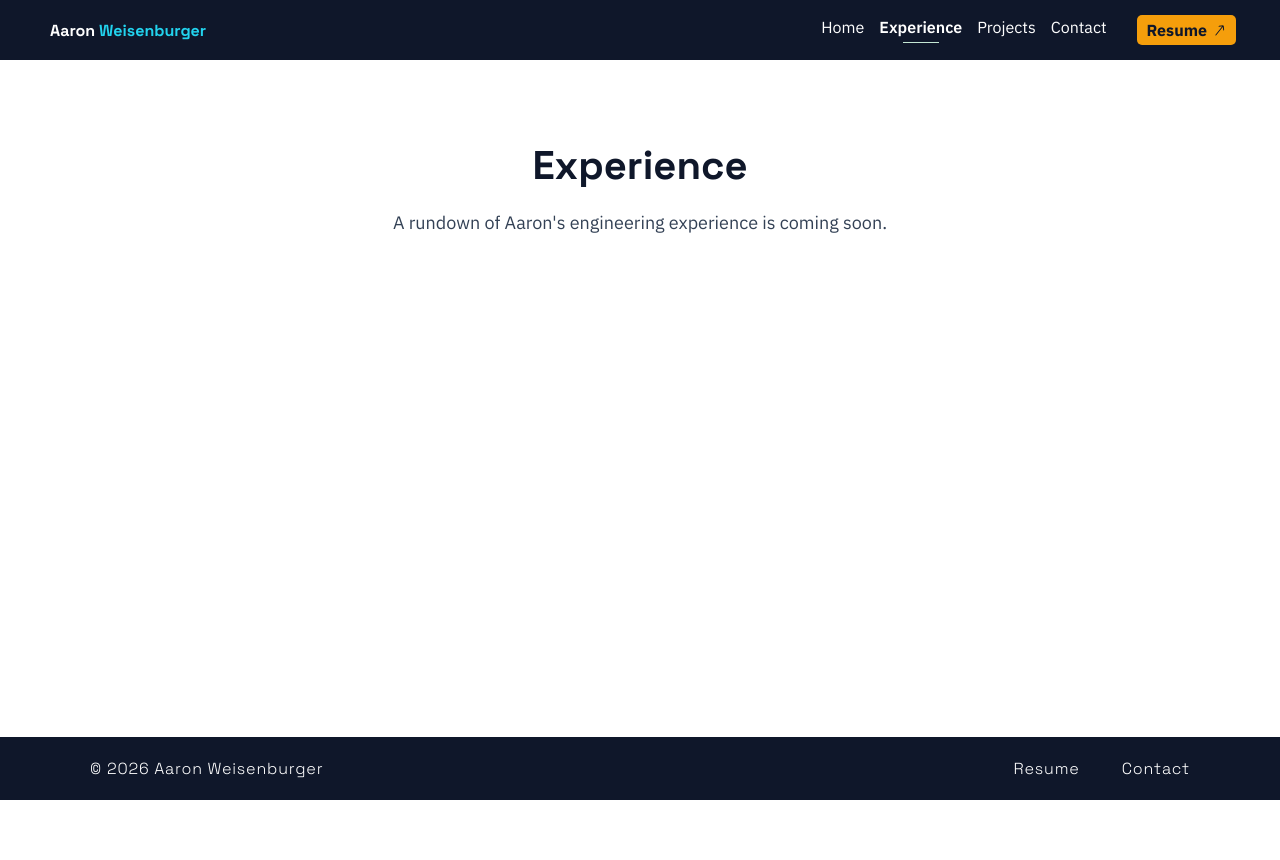
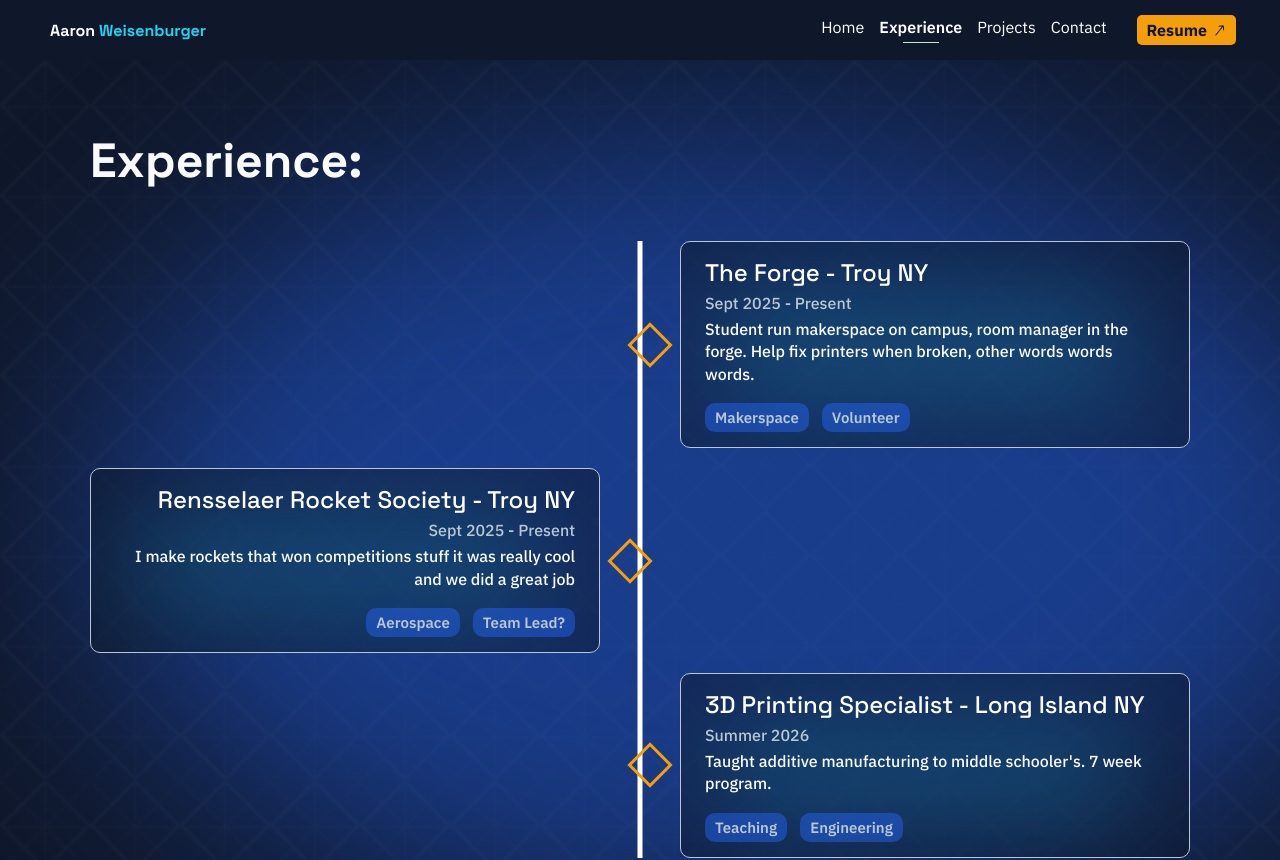
Before and after one commit to Julesc27/Aaron-Weisenburger-Portfolio, a React (Vite) app: page /experience in a window 1280 px wide. Shown: the top 860 px of the page. Before the commit the page ends 800 px from the top, so only its background shows below. Built offline with nearby package versions, Linux system fonts and the light colour scheme.

Commit message:
experience page

```diff
--- /dev/null
+++ b/src/components/ExperienceCard.jsx
@@ -0,0 +1,27 @@
+export default function ExperienceCard({
+  title,
+  date,
+  description,
+  tags,
+  mirror,
+}) {
+  return (
+    <div className={`exp-card${mirror ? " exp-card--mirror" : ""}`}>
+      <div className="exp-card-glow" aria-hidden="true"></div>
+      <div className="exp-card-body">
+        <div className="exp-card-meta">
+          <p className="exp-card-title">{title}</p>
+          <p className="exp-card-date">{date}</p>
+          <p className="exp-card-desc">{description}</p>
+        </div>
+        <div className="exp-tags">
+          {tags.map((tag) => (
+            <span className="exp-tag" key={tag}>
+              {tag}
+            </span>
+          ))}
+        </div>
+      </div>
+    </div>
+  );
+}
--- /dev/null
+++ b/src/components/ExperiencePage.jsx
@@ -0,0 +1,49 @@
+import ExperienceCard from "./ExperienceCard.jsx";
+import { experienceDetail } from "../data/experienceDetail.js";
+
+export default function ExperiencePage() {
+  return (
+    <main className="experience-page">
+      <div className="experience-page-glow" aria-hidden="true">
+        <img src="/glow-ellipse-6.svg" alt="" />
+      </div>
+      <div className="experience-page-inner">
+        <h1 className="section-heading section-heading--light experience-page-heading">
+          Experience:
+        </h1>
+        <ol className="exp-timeline">
+          {experienceDetail.map((item) => (
+            <li className="exp-row" key={item.id}>
+              <div className="exp-col exp-col--left">
+                {item.side === "left" && (
+                  <ExperienceCard
+                    title={item.title}
+                    date={item.date}
+                    description={item.description}
+                    tags={item.tags}
+                    mirror
+                  />
+                )}
+              </div>
+              <div className="exp-marker" aria-hidden="true">
+                <span
+                  className={`exp-diamond exp-diamond--${item.side}`}
+                ></span>
+              </div>
+              <div className="exp-col exp-col--right">
+                {item.side === "right" && (
+                  <ExperienceCard
+                    title={item.title}
+                    date={item.date}
+                    description={item.description}
+                    tags={item.tags}
+                  />
+                )}
+              </div>
+            </li>
+          ))}
+        </ol>
+      </div>
+    </main>
+  );
+}
--- /dev/null
+++ b/src/data/experienceDetail.js
@@ -0,0 +1,28 @@
+export const experienceDetail = [
+  {
+    id: 'the-forge',
+    title: 'The Forge - Troy NY',
+    date: 'Sept 2025 - Present',
+    description:
+      'Student run makerspace on campus, room manager in the forge. Help fix printers when broken, other words words words.',
+    tags: ['Makerspace', 'Volunteer'],
+    side: 'right',
+  },
+  {
+    id: 'rensselaer-rocket-society',
+    title: 'Rensselaer Rocket Society - Troy NY',
+    date: 'Sept 2025 - Present',
+    description:
+      'I make rockets that won competitions stuff it was really cool and we did a great job',
+    tags: ['Aerospace', 'Team Lead?'],
+    side: 'left',
+  },
+  {
+    id: '3d-printing-specialist',
+    title: '3D Printing Specialist - Long Island NY',
+    date: 'Summer 2026',
+    description: "Taught additive manufacturing to middle schooler's. 7 week program.",
+    tags: ['Teaching', 'Engineering'],
+    side: 'right',
+  },
+]
--- a/src/index.css
+++ b/src/index.css
@@ -542,7 +542,8 @@ a {
 @media (prefers-reduced-motion: reduce) {
   .feature-card,
   .project-card,
-  .skill-card {
+  .skill-card,
+  .exp-card {
     animation: none;
     transition: none;
   }
@@ -1185,3 +1186,280 @@ a {
 .form-status--error {
   color: #dc2626;
 }
+
+/* ===== Experience page — full detail view (Figma node 24:92) ===== */
+
+.experience-page {
+  flex: 1 0 auto;
+  background-color: #0f172a;
+  position: relative;
+  overflow: hidden;
+  padding: 70px 0 90px;
+  isolation: isolate;
+}
+
+.experience-page::before {
+  content: "";
+  position: absolute;
+  inset: 0;
+  background-image: url("/pattern.png");
+  background-repeat: repeat;
+  background-size: 90px 90px;
+  mix-blend-mode: screen;
+  opacity: 0.05;
+  pointer-events: none;
+  z-index: 0;
+}
+
+.experience-page-glow {
+  position: absolute;
+  left: 91px;
+  top: 70px;
+  width: 1299px;
+  height: 790px;
+  pointer-events: none;
+  z-index: 0;
+}
+
+.experience-page-glow img {
+  position: absolute;
+  left: -220px;
+  top: -220px;
+  width: 1739px;
+  height: 1230px;
+  max-width: none;
+}
+
+.experience-page-inner {
+  position: relative;
+  z-index: 1;
+  max-width: 1440px;
+  margin: 0 auto;
+  padding: 0 90px;
+}
+
+.experience-page-heading {
+  margin-bottom: 50px;
+}
+
+.exp-timeline {
+  list-style: none;
+  margin: 0;
+  padding: 0;
+  display: flex;
+  flex-direction: column;
+  gap: 20px;
+}
+
+.exp-row {
+  display: grid;
+  grid-template-columns: 1fr auto 1fr;
+  align-items: stretch;
+  column-gap: 24px;
+}
+
+.exp-col {
+  display: flex;
+  min-width: 0;
+}
+
+.exp-col--left {
+  justify-content: flex-end;
+}
+
+.exp-col--right {
+  justify-content: flex-start;
+}
+
+.exp-marker {
+  grid-column: 2;
+  position: relative;
+  z-index: 2;
+  display: flex;
+  justify-content: center;
+  align-items: center;
+}
+
+.exp-marker::before {
+  content: "";
+  position: absolute;
+  top: 0;
+  bottom: -20px;
+  left: 50%;
+  width: 5px;
+  background-color: #ffffff;
+  transform: translateX(-50%);
+  z-index: 0;
+}
+
+.exp-row:last-child .exp-marker::before {
+  bottom: 0;
+}
+
+.exp-diamond {
+  position: relative;
+  z-index: 1;
+  width: 32px;
+  height: 32px;
+  border: 3px solid #f59e0b;
+  transform: rotate(45deg);
+  background-color: transparent;
+  flex-shrink: 0;
+}
+
+/* Nudge the diamond off the timeline's dead center, leaning toward
+   whichever side its card sits on — echoes the slightly offset markers
+   in the original design instead of sitting exactly on the line. */
+.exp-diamond--right {
+  transform: translateX(10px) rotate(45deg);
+}
+
+.exp-diamond--left {
+  transform: translateX(-10px) rotate(45deg);
+}
+
+@media (max-width: 900px) {
+  .exp-diamond--right,
+  .exp-diamond--left {
+    transform: rotate(45deg);
+  }
+}
+
+.exp-card {
+  position: relative;
+  width: 100%;
+  max-width: 567px;
+  overflow: hidden;
+  background-color: rgba(15, 23, 42, 0.5);
+  border: 1px solid #b8c7d3;
+  border-radius: 10px;
+  padding: 15px 24px;
+  box-sizing: border-box;
+  animation: card-fade-up 0.6s ease-out backwards;
+  transition: transform 0.25s ease, box-shadow 0.25s ease, border-color 0.25s ease;
+}
+
+.exp-card:hover {
+  transform: translateY(-6px);
+  box-shadow: 0 16px 32px rgba(0, 0, 0, 0.35);
+  border-color: rgba(245, 158, 11, 0.6);
+}
+
+.exp-row:nth-child(1) .exp-card {
+  animation-delay: 0s;
+}
+
+.exp-row:nth-child(2) .exp-card {
+  animation-delay: 0.1s;
+}
+
+.exp-row:nth-child(3) .exp-card {
+  animation-delay: 0.2s;
+}
+
+.exp-card-glow {
+  position: absolute;
+  left: 8%;
+  top: 25%;
+  width: 80%;
+  height: 55%;
+  background-color: rgba(34, 211, 238, 0.2);
+  filter: blur(50px);
+  pointer-events: none;
+  z-index: 0;
+}
+
+.exp-card-body {
+  position: relative;
+  z-index: 1;
+  display: flex;
+  flex-direction: column;
+  gap: 18px;
+}
+
+.exp-card-meta {
+  display: flex;
+  flex-direction: column;
+  gap: 5px;
+}
+
+.exp-card-title {
+  margin: 0;
+  font-family: "Space Grotesk", sans-serif;
+  font-weight: 500;
+  font-size: 24px;
+  color: #ffffff;
+}
+
+.exp-card-date {
+  margin: 0;
+  font-family: "IBM Plex Sans", sans-serif;
+  font-weight: 500;
+  font-size: 16px;
+  color: #b8c7d3;
+}
+
+.exp-card-desc {
+  margin: 0;
+  font-family: "IBM Plex Sans", sans-serif;
+  font-weight: 500;
+  font-size: 16px;
+  line-height: 1.4;
+  color: #f8fafc;
+}
+
+.exp-tags {
+  display: flex;
+  flex-wrap: wrap;
+  align-items: center;
+  gap: 13px;
+}
+
+.exp-card--mirror {
+  text-align: right;
+}
+
+.exp-card--mirror .exp-tags {
+  justify-content: flex-end;
+}
+
+.exp-tag {
+  background-color: rgba(37, 99, 235, 0.5);
+  border-radius: 10px;
+  padding: 5px 10px;
+  font-family: "IBM Plex Sans", sans-serif;
+  font-weight: 600;
+  font-size: 15px;
+  color: #b8c7d3;
+  white-space: nowrap;
+}
+
+@media (max-width: 900px) {
+  .experience-page-inner {
+    padding: 0 24px;
+  }
+
+  .exp-row {
+    grid-template-columns: auto 1fr;
+    column-gap: 16px;
+  }
+
+  .exp-marker {
+    grid-column: 1;
+  }
+
+  .exp-col--left,
+  .exp-col--right {
+    grid-column: 2;
+    grid-row: 1;
+    justify-content: flex-start;
+  }
+
+  .exp-card--mirror {
+    text-align: left;
+  }
+
+  .exp-card--mirror .exp-tags {
+    justify-content: flex-start;
+  }
+}
--- a/src/pages/Experience.jsx
+++ b/src/pages/Experience.jsx
@@ -1,8 +1,5 @@
+import ExperiencePage from '../components/ExperiencePage.jsx'
+
 export default function Experience() {
-  return (
-    <main className="page-main">
-      <h1>Experience</h1>
-      <p>A rundown of Aaron's engineering experience is coming soon.</p>
-    </main>
-  )
+  return <ExperiencePage />
 }
```
Also changed, not shown: public/glow-ellipse-6.svg (added).
